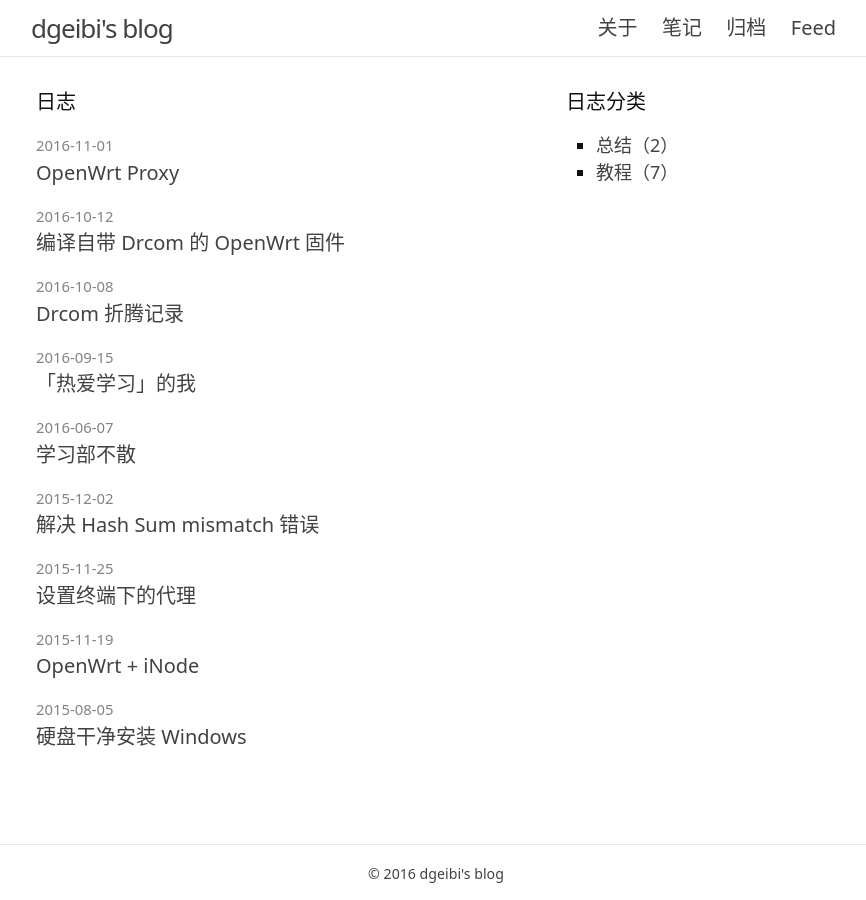
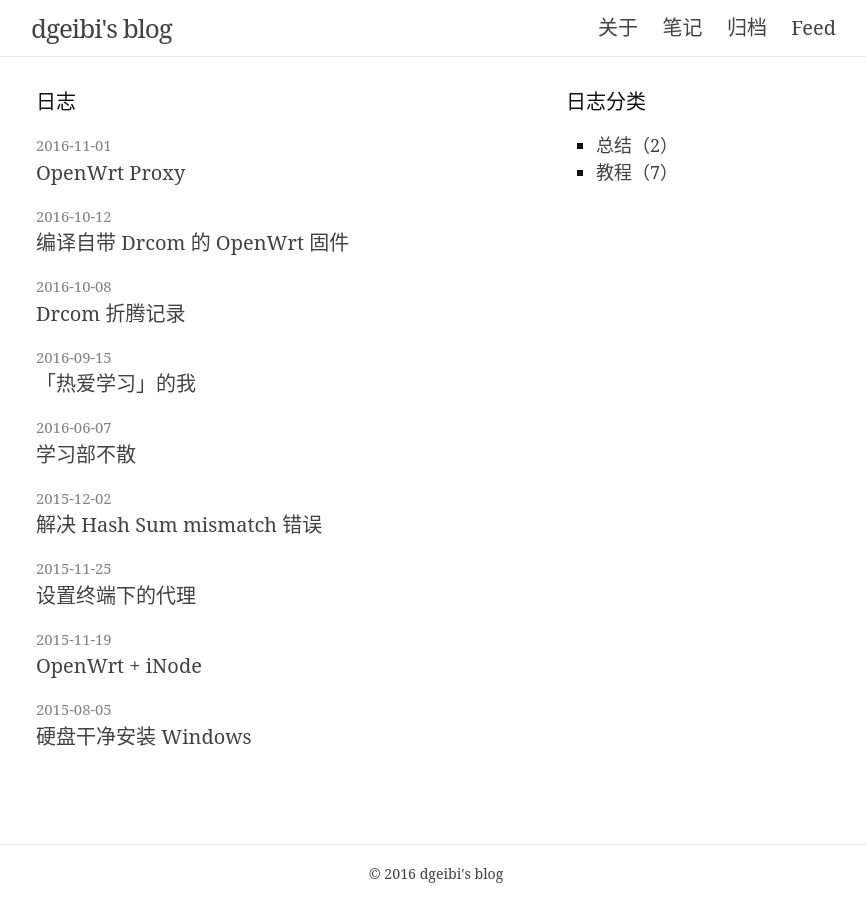
Before and after one commit to dgeibi/dgeibi.github.com, a Jekyll site: the page built from index.html, in a window 1280 px wide. Shown: the whole page, without its empty margins (204-1070 px from the left). Built offline with Jekyll 4.4.1, drawn with Linux system fonts in a browser that asks for light colours; the list of posts is cut into pages by our own code.

Commit message:
update at 2016-11-01 05:38:54 UTC

```diff
--- a/assets/main.scss
+++ b/assets/main.scss
@@ -6,7 +6,8 @@
 
 
 // Our variables
-$base-font-family: "Noto Sans", "Helvetica Neue", Helvetica, "Hiragino Sans GB", "Noto Sans CJK SC", "Source Han Sans CN", "Inziu Roboto SC", "Microsoft YaHei", sans-serif;
+$chinese-fonts: 'Noto Sans CJK SC', 'Source Han Sans SC', 'Source Han Sans CN', 'Inziu Roboto SC', PingFangSC-Regular, 'Hiragino Sans GB', 'Microsoft YaHei', 'Wenquanyi Micro Hei', 'WenQuanYi Zen Hei', 'ST Heiti', SimHei, 'WenQuanYi Zen Hei Sharp';
+$base-font-family: "Noto Serif", 'Palatino Linotype', 'Book Antiqua', Palatino, Times, 'Times New Roman', Bookman, Georgia, 'New Century Schoolbook', $chinese-fonts, serif;
 $base-font-size:   17px;
 $base-font-weight: 400;
 $small-font-size:  $base-font-size * 0.875;
```
